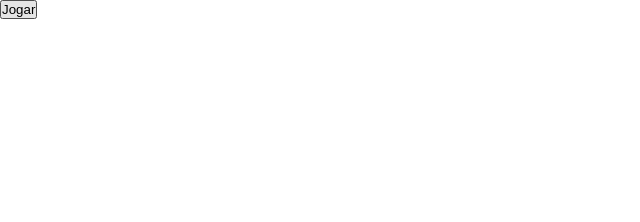
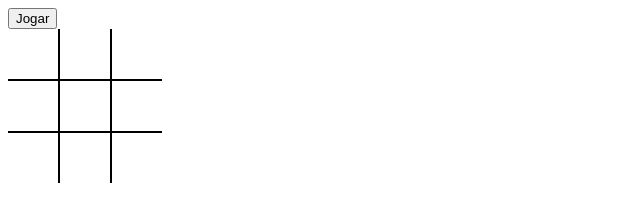
Before and after one commit to oliveiraluann/jogo-da-velha-by-cfb, a plain HTML site: page index.html in a window 1280 px wide. Shown: the whole page, without its empty margins (0-640 px from the left). Drawn offline with Linux system fonts and the light colour scheme.

Commit message:
Layout básico incorporado ao jogo

```diff
--- a/index.html
+++ b/index.html
@@ -12,16 +12,16 @@
         <div class="quemComeca"></div>
         <button onclick="">Jogar</button>
     </div>
-    <div class="jogo">
-        <div id="p1" class="" onclick=""></div>
-        <div id="p2" class="" onclick=""></div>
-        <div id="p3" class="" onclick=""></div>
-        <div id="p4" class="" onclick=""></div>
-        <div id="p5" class="" onclick=""></div>
-        <div id="p6" class="" onclick=""></div>
-        <div id="p7" class="" onclick=""></div>
-        <div id="p8" class="" onclick=""></div>
-        <div id="p9" class="" onclick=""></div>
+    <div id="jogo">
+        <div id="p1" class="posJogo" onclick=""></div>
+        <div id="p2" class="posJogo" onclick=""></div>
+        <div id="p3" class="posJogo" onclick=""></div>
+        <div id="p4" class="posJogo" onclick=""></div>
+        <div id="p5" class="posJogo" onclick=""></div>
+        <div id="p6" class="posJogo" onclick=""></div>
+        <div id="p7" class="posJogo" onclick=""></div>
+        <div id="p8" class="posJogo" onclick=""></div>
+        <div id="p9" class="posJogo" onclick=""></div>
     </div>
 
 </body>
--- a/style.css
+++ b/style.css
@@ -1,5 +1,53 @@
-* {
+#jogo {
+    width: 160px;
+    height: 160px;
+    display: flex;
+    flex-wrap: wrap;
+    align-content: flex-start;
+}
+
+.posJogo {
+    width: 50px;
+    height: 50px;
     margin: 0;
     padding: 0;
-    box-sizing: border-box;
+    cursor: pointer;
+    display: flex;
+    border: 1px solid #000;
 }
+
+#p1 {
+    border-left: none;
+    border-top: none;
+}
+
+#p2 {
+    border-top: none;
+}
+
+#p3 {
+    border-top: none;
+    border-right: none;
+}
+
+#p4 {
+    border-left: none;
+}
+
+#p6 {
+    border-right: none;
+}
+
+#p7 {
+    border-left: none;
+    border-bottom: none;
+}
+
+#p8 {
+    border-bottom: none;
+}
+
+#p9 {
+    border-bottom: none;
+    border-right: none;
+}
```
